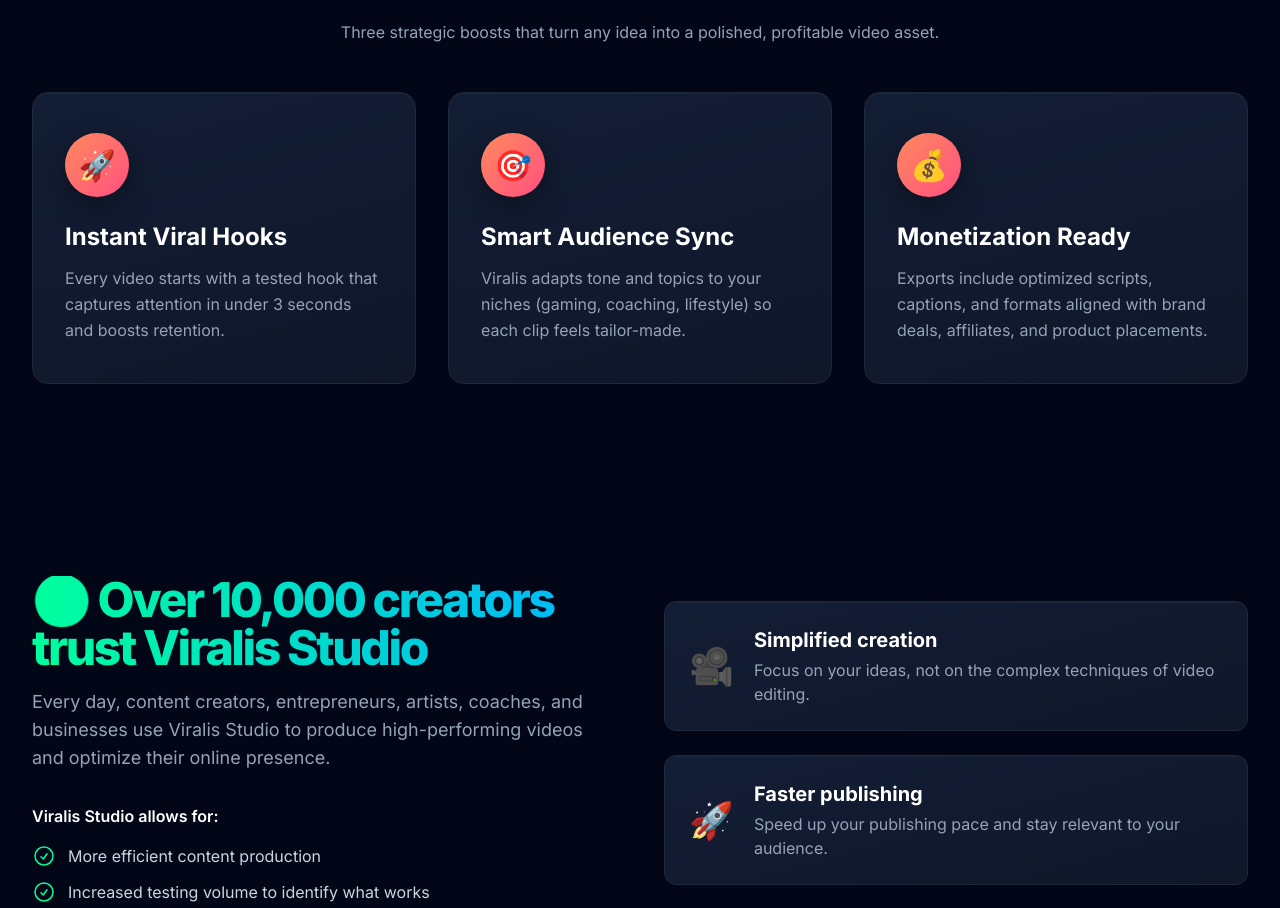
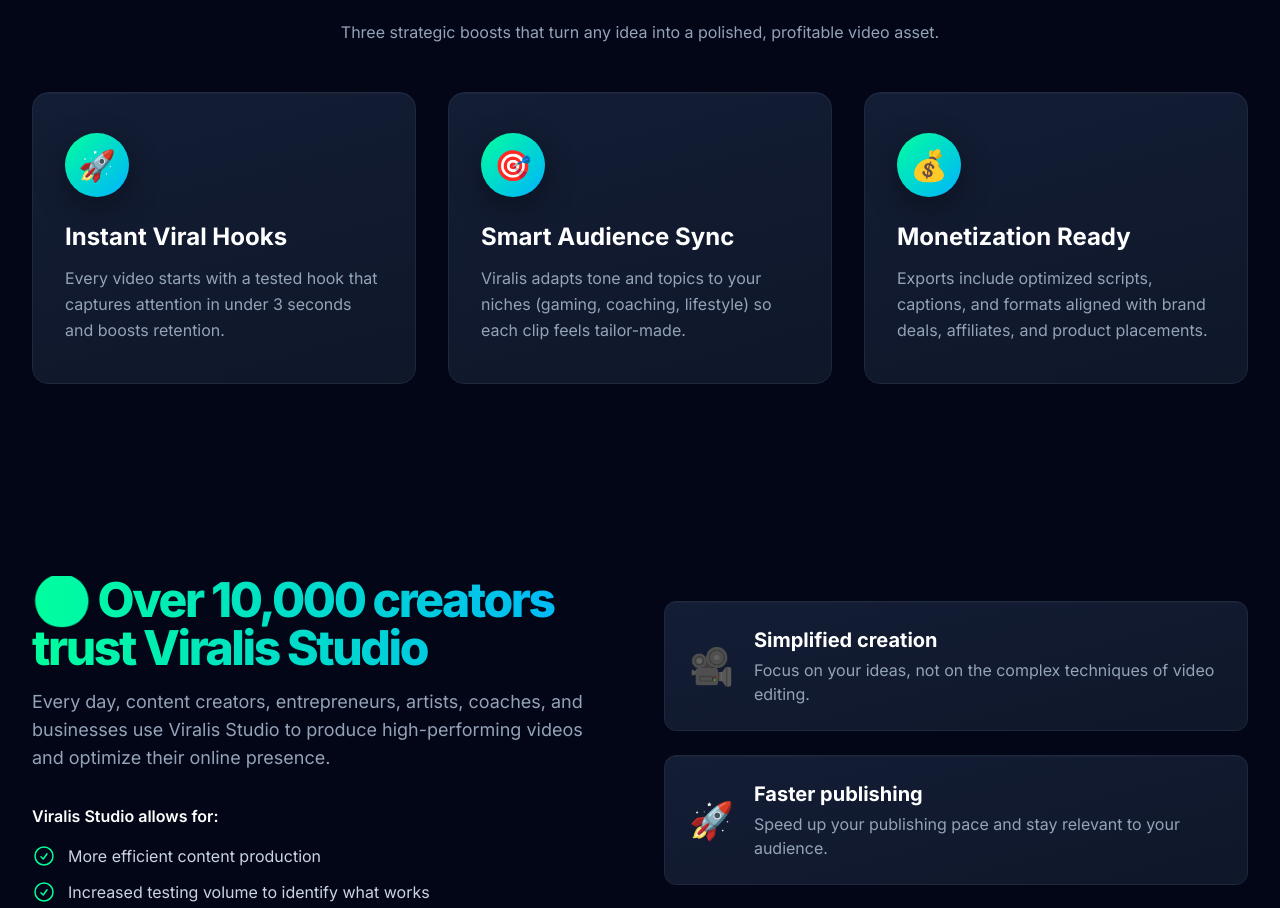
Before and after one commit to DavidG77477/Viralis-app, a React (Vite) app: page / in a window 1280 px wide. Shown: the part 3363-4271 px from the top of the page. Built offline with nearby package versions, Linux system fonts and the light colour scheme; no server answers.

Commit message:
Align growth highlight icons with brand gradient

```diff
--- a/components/GrowthHighlights.tsx
+++ b/components/GrowthHighlights.tsx
@@ -35,7 +35,7 @@ const GrowthHighlights: React.FC<{ language: Language }> = ({ language }) => {
               key={index}
               className="bg-panel-gradient rounded-2xl border border-slate-800 px-8 py-10 text-left shadow-inner-panel transition-transform hover:-translate-y-2 hover:border-[#00ff9d]/60"
             >
-              <div className="w-16 h-16 rounded-full bg-gradient-to-br from-[#ff8a5c] to-[#ff4f81] flex items-center justify-center text-3xl mb-6 shadow-[0_10px_30px_rgba(0,0,0,0.35)]">
+              <div className="w-16 h-16 rounded-full bg-gradient-to-br from-[#00ff9d] to-[#00b3ff] flex items-center justify-center text-3xl mb-6 shadow-[0_10px_30px_rgba(0,0,0,0.35)]">
                 {item.icon}
               </div>
               <h3 className="text-2xl font-bold text-white mb-3">
```
